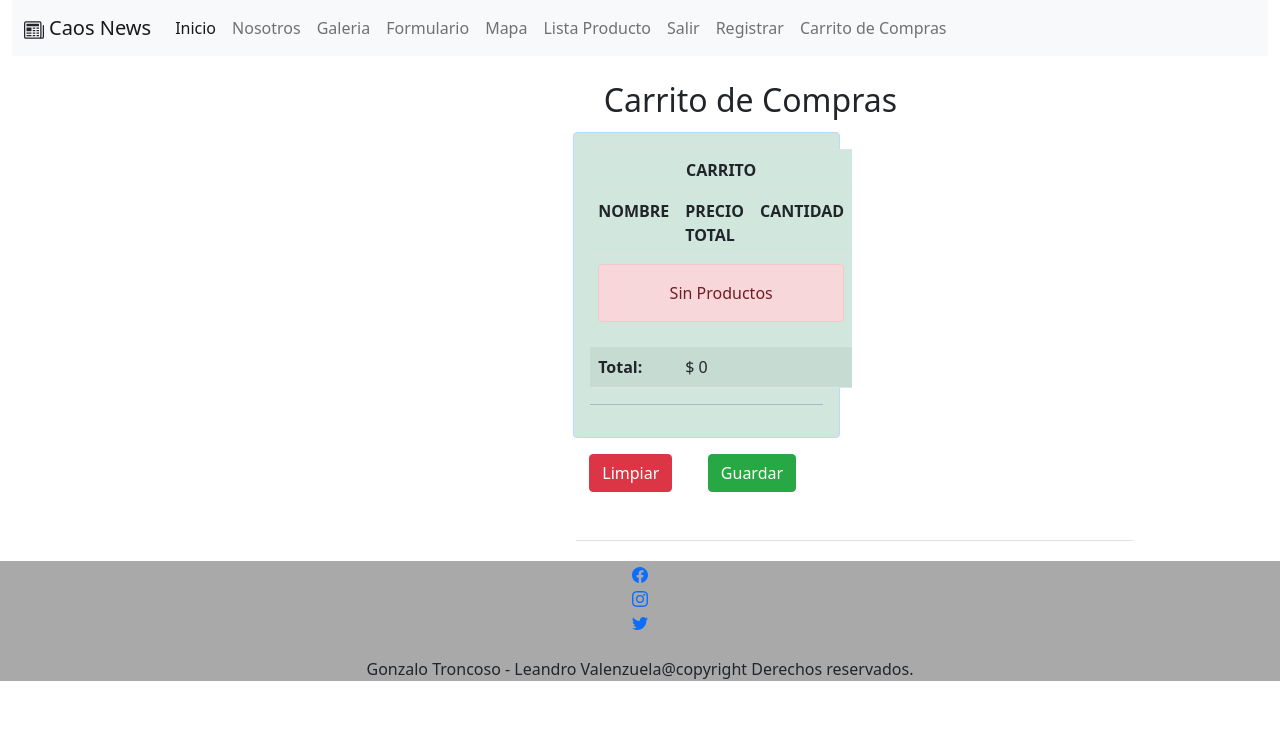
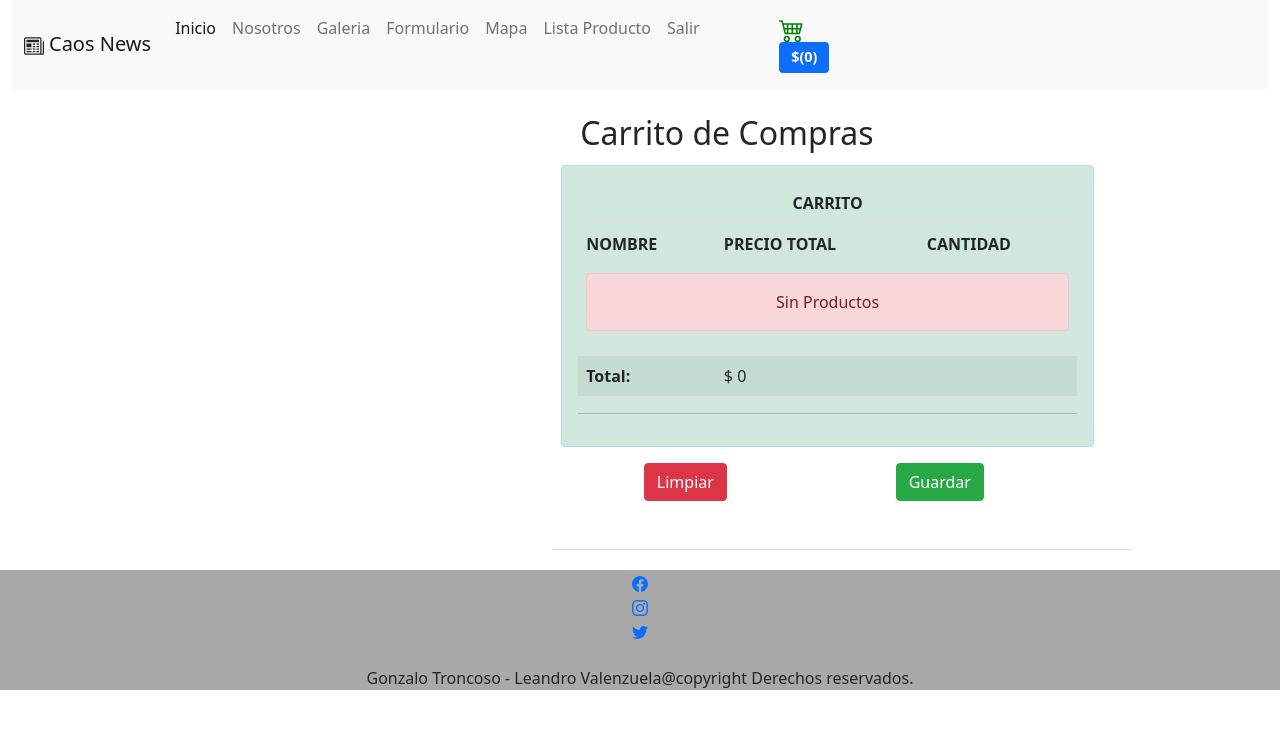
Before and after one commit to GonzaloEstebanTroncosoCortes/EXAMEN, a Django app: page /CarritoWeb.html/ in a window 1280 px wide. Shown: the top 729 px of the page. Run offline with Django 4.2, Linux system fonts and the light colour scheme; a user stored in the database is signed in; some libraries are stand-ins or nearby versions.

Commit message:
Updates monto visible Carrito

```diff
--- a/app/static/app/css/estilos.css
+++ b/app/static/app/css/estilos.css
@@ -8,10 +8,17 @@
     margin-top: 2150%;
 }
 
+.icono-carrito {
+    color: green;
+    margin-left: 80%;
+
+}
+
 .icono {
     margin-right: 5px;
     display: inline-block;
 }
+
 
 section .contenedor>div {
     background: rgba(255, 255, 255, .2);
--- a/app/templates/app/CarritoWeb.html
+++ b/app/templates/app/CarritoWeb.html
@@ -8,7 +8,7 @@
         <!--inicio-->
         <div class="col-auto border-bottom pb-5 ">
             <h2 class="titulo">Carrito de Compras</h2>
-            <div class="row col-6">
+            <div class="container-fluid row col-12 col-md-6 col-lg-12">
                 {% include "app/carrito.html" %}
               </div>
         </div>
--- a/app/templates/app/base.html
+++ b/app/templates/app/base.html
@@ -46,10 +46,20 @@
                     <a class="nav-link" href={% url 'exit' %}>Salir</a>
                     {% else %}
                     <a class="nav-link" href={% url 'login' %}>Iniciar Sesion</a>
+                    <a class="nav-link" href={% url 'register' %}>Registrar</a>
                     {% endif %}
-                    <a class="nav-link" href={% url 'register' %}>Registrar</a>
+
+
                     {% if request.user.is_authenticated %}
-                    <a class="nav-link" href={% url 'CarritoWeb' %}>Carrito de Compras</a>
+
+                    <a class="nav-link " href={% url 'CarritoWeb' %}>
+                      <div class="icono-carrito">
+                        <svg xmlns="http://www.w3.org/2000/svg" width="25" height="25" fill="currentColor" class="bi bi-cart4" viewBox="0 0 16 16">
+                          <path d="M0 2.5A.5.5 0 0 1 .5 2H2a.5.5 0 0 1 .485.379L2.89 4H14.5a.5.5 0 0 1 .485.621l-1.5 6A.5.5 0 0 1 13 11H4a.5.5 0 0 1-.485-.379L1.61 3H.5a.5.5 0 0 1-.5-.5zM3.14 5l.5 2H5V5H3.14zM6 5v2h2V5H6zm3 0v2h2V5H9zm3 0v2h1.36l.5-2H12zm1.11 3H12v2h.61l.5-2zM11 8H9v2h2V8zM8 8H6v2h2V8zM5 8H3.89l.5 2H5V8zm0 5a1 1 0 1 0 0 2 1 1 0 0 0 0-2zm-2 1a2 2 0 1 1 4 0 2 2 0 0 1-4 0zm9-1a1 1 0 1 0 0 2 1 1 0 0 0 0-2zm-2 1a2 2 0 1 1 4 0 2 2 0 0 1-4 0z"/>
+                        </svg>
+                        <span class="badge bg-primary">$({{ total_carrito }})</span>
+                      </div>
+                    </a>
                     {% endif %}
                 </div>
               </div>
--- a/app/views.py
+++ b/app/views.py
@@ -5,6 +5,7 @@ from .models import fotografia
 from .forms import CustomUserCreationForm
 from django.contrib.auth import authenticate, login
 from app.Carrito import Carrito
+from app.context_processor import total_carrito
 
 
 
@@ -76,7 +77,7 @@ def eliminar_producto(request, id):
     carrito=Carrito(request)
     producto = fotografia.objects.get(id=id)
     carrito.eliminar(producto=producto)
-    return redirect(to="ListaProducto")
+    return redirect(to="CarritoWeb")
 
 def restar_producto(request, id):
     carrito=Carrito(request)
@@ -86,7 +87,8 @@ def restar_producto(request, id):
 def limpiar_carrito(request):
     carrito=Carrito(request)
     carrito.limpiar()
-    return redirect(to="ListaProducto")
+    return redirect(to="CarritoWeb")
+
 
 
 @login_required
```
Also changed, not shown: app/Carrito.py (line endings or trailing spaces), app/context_processor.py (line endings or trailing spaces), db.sqlite3.
